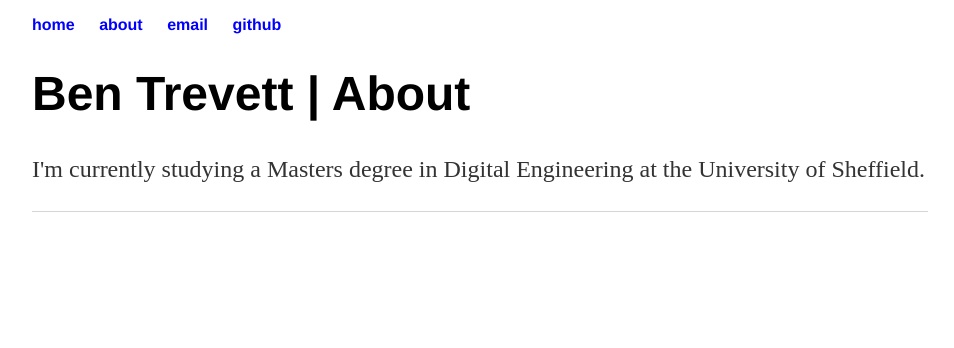
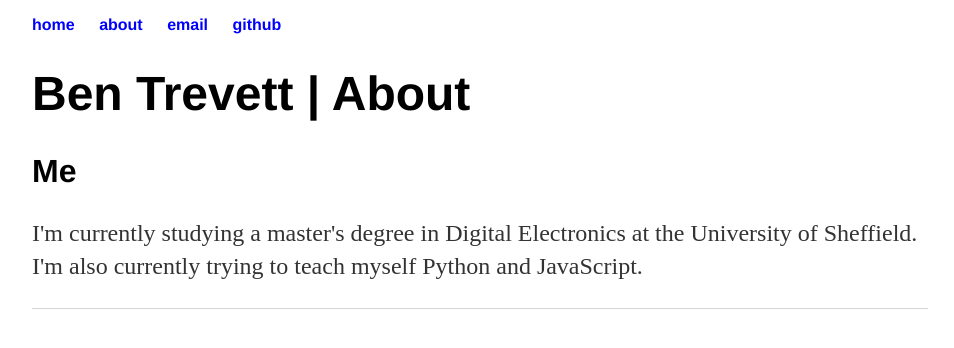
Before and after one commit to bentrevett/bentrevett.github.io, a Jekyll site: the page built from about/index.html, in a window 1280 px wide. Shown: the top 348 px of the page, without its empty margins (160-1114 px from the left). Built offline with Jekyll 4.4.1, drawn with Linux system fonts in a browser that asks for light colours.

Commit message:
Update index.html

```diff
--- a/about/index.html
+++ b/about/index.html
@@ -3,6 +3,6 @@ layout: default
 title: Ben Trevett | About
 ---
 <h1>{{ page.title }}</h1>
-<p>
-I'm currently studying a Masters degree in Digital Engineering at the University of Sheffield.<br>
-</p>
+
+	<h2>Me</h2>
+	<p>I'm currently studying a master's degree in Digital Electronics at the University of Sheffield. I'm also currently trying to teach myself Python and JavaScript.</p>
```
